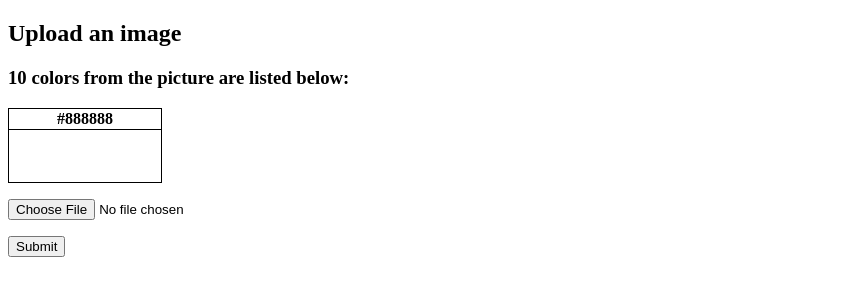
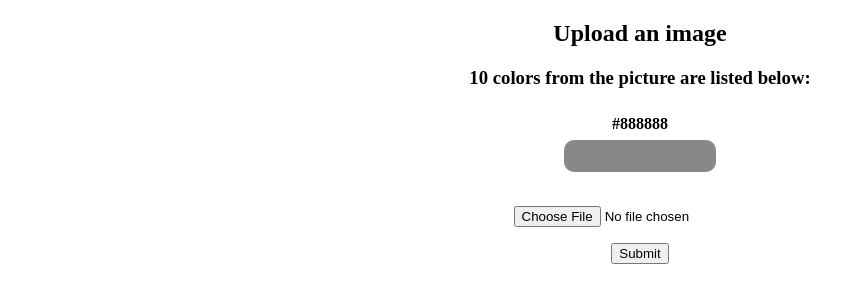
Before and after one commit to yoga-0731/colour-palette-generator, a Flask app: template templates/upload_image.html in a window 1280 px wide. Shown: the top 303 px of the page, without its empty margins (0-864 px from the left). Run offline with Flask 3, Linux system fonts and the light colour scheme; the template is opened without the code that fills it: most values are stand-ins (such as "Sample title", 1, 10 or a date in 2020); lists and menus that the app fills with data are empty.

Commit message:
display colors and style modifications

```diff
--- a/static/css/styles.css
+++ b/static/css/styles.css
@@ -1,19 +1,27 @@
+h2, h3, div, form {
+    text-align: center;
+}
+
 table {
     border-collapse: collapse;
 }
 
 th, td {
-    border: 1px solid black;
     width: 150px;
 }
 
+th {
+    height: 30px;
+}
+
 td {
-    height: 50px;
+    border-radius: 10px;
+    height: 30px;
 }
 
 img {
-    height: 300px;
-    width: 300px;
+    height: 400px;
+    width: 400px;
 }
 
 .center {
--- a/templates/upload_image.html
+++ b/templates/upload_image.html
@@ -5,7 +5,7 @@
 </head>
 
 <body>
-	<h2>Upload an image</h2>
+	<h2 style="text-align: center;">Upload an image</h2>
 	<p>
 		{% with messages = get_flashed_messages() %}
 		  {% if messages %}
@@ -22,7 +22,7 @@
 
 	{% if colors %}
 		<h3>10 colors from the picture are listed below:</h3>
-		<table>
+		<table align="center">
 			<tr>
 				{% for color in colors: %}
 					<th>{{ color.capitalize() }}</th>
@@ -30,13 +30,14 @@
 			</tr>
 			<tr>
 				{% for color in colors: %}
-					<td style='background-color: #"{{colors[color]}}"'></td>
+					<td bgcolor="{{colors[color]}}"></td>
 				{% endfor %}
 			</tr>
 		</table>
 	{% endif %}
 
-	<form method="post" action="/" enctype="multipart/form-data">
+	<br/>
+	<form method="post" action="/" enctype="multipart/form-data" style="text-align:center;">
 		<dl>
 			<p>
 				<input type="file" name="file" autocomplete="off" required>
```
